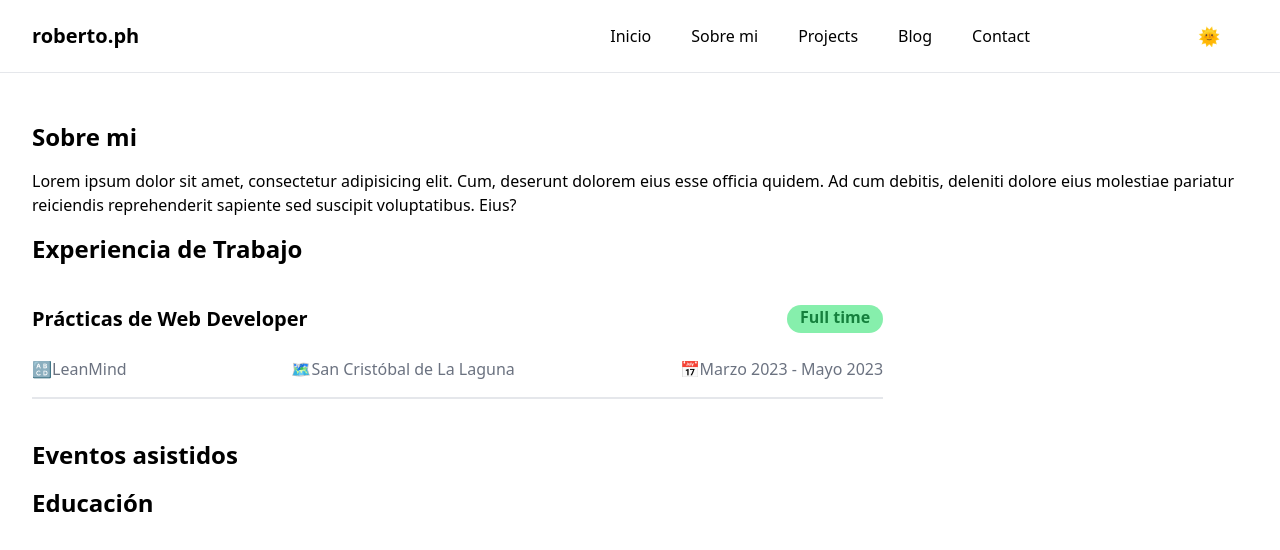
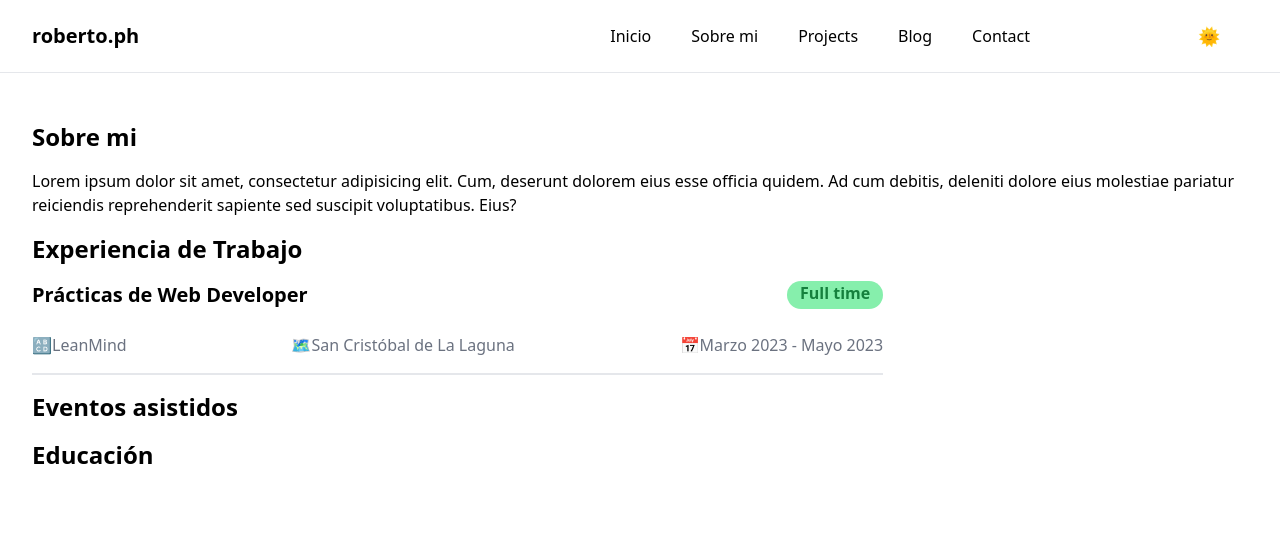
Before and after one commit to RobertoDelPino/React-Portfolio, a React (Vite) app: page /about in a window 1280 px wide. Shown: the top 550 px of the page. Built offline with nearby package versions, Linux system fonts and the light colour scheme; some icons are missing.

Commit message:
Fixed styles to WorkExperienceCard

```diff
--- a/src/components/WorkExperienceCard/WorkExperienceCard.tsx
+++ b/src/components/WorkExperienceCard/WorkExperienceCard.tsx
@@ -5,7 +5,7 @@ interface WorkExperienceCardProps {
 }
 
 export const WorkExperienceCard = ({work}: WorkExperienceCardProps) => <section>
-    <article className="hidden md:block">
+    <article className="hidden md:block border-b-2 pb-4 ">
         <article className="md:flex justify-between">
             <h3 className="text-xl font-bold dark:text-white">{work.name}</h3>
             <p className="inline-block bg-green-300 w-24 text-center rounded-3xl text-green-700 font-bold">{work.workday}</p>
@@ -18,7 +18,7 @@ export const WorkExperienceCard = ({work}: WorkExperienceCardProps) => <section>
         </article>
     </article>
 
-    <article className="block md:hidden">
+    <article className="block md:hidden border-b-2 pb-4 my-8">
         <h3 className="text-lg font-bold dark:text-white">{work.name}</h3>
         <article className="flex justify-between mt-4">
             <p><a href={work.urlCompany} target="_blank"
--- a/src/components/WorkExperienceList/WorkExperienceList.tsx
+++ b/src/components/WorkExperienceList/WorkExperienceList.tsx
@@ -15,7 +15,7 @@ export function WorkExperienceList() {
     ]
 
     return (
-        <section className="border-b-2 pb-4 md:w-[70%] my-10">
+        <section className="md:w-[70%] ">
 
             {
                 list.map(work => <WorkExperienceCard  work={work}/>)
```
